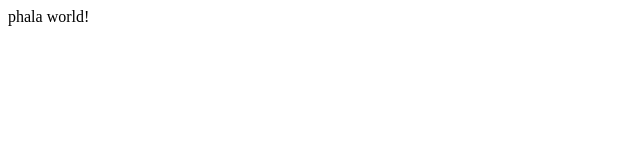
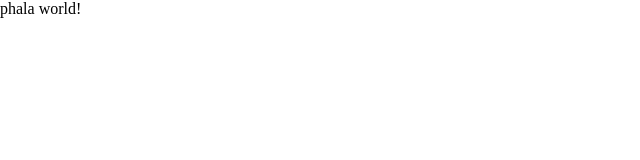
Before and after one commit to Phala-Network/phala-world-website, a Next.js app: page / in a window 1280 px wide. Shown: the top 160 px of the page, without its empty margins (0-640 px from the left). Built offline with nearby package versions, Linux system fonts and the light colour scheme.

Commit message:
add normalize.css

```diff
--- a/package.json
+++ b/package.json
@@ -24,6 +24,7 @@
   },
   "dependencies": {
     "next": "latest",
+    "normalize.css": "^8.0.1",
     "react": "^17.0.2",
     "react-dom": "^17.0.2"
   },
--- /dev/null
+++ b/pages/_app.tsx
@@ -0,0 +1,7 @@
+import React, { ReactElement } from 'react'
+import { AppProps } from 'next/app'
+import "normalize.css/normalize.css";
+
+export default function App({ Component, pageProps }: AppProps): ReactElement {
+  return <Component {...pageProps} />
+}
```
Also changed, not shown: 1 other file (tests, documents, lock files or other folders).
